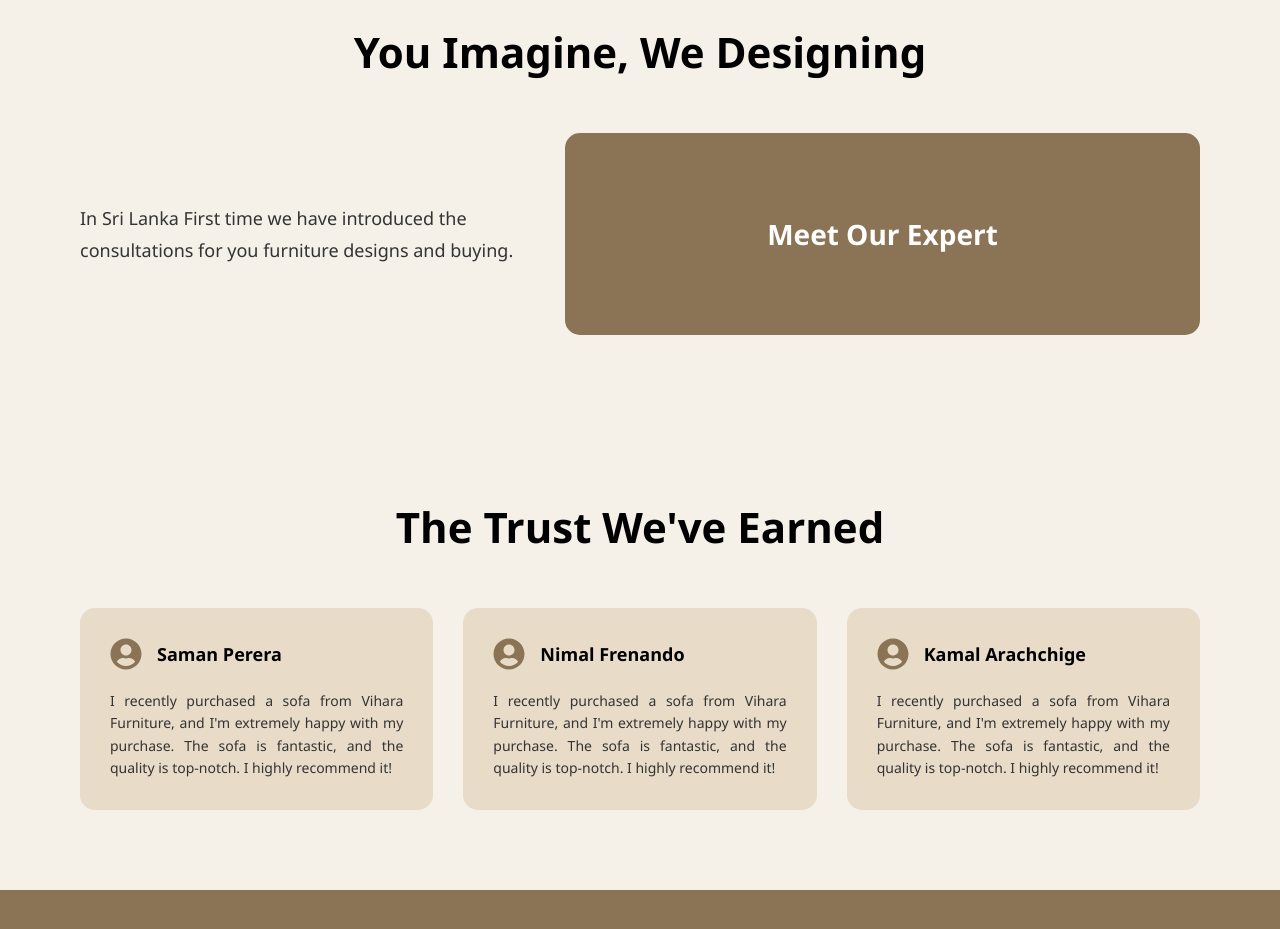
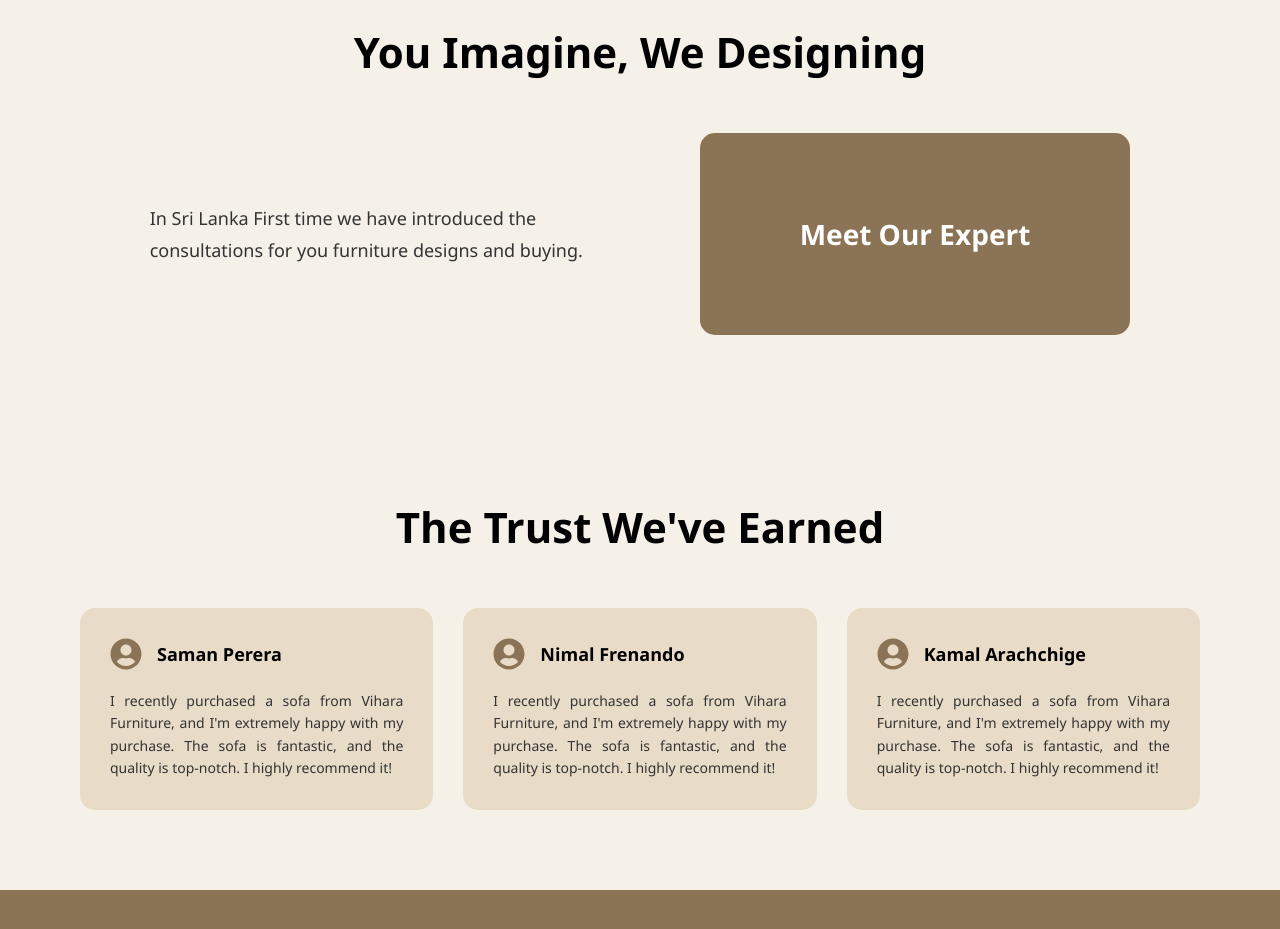
Before and after one commit to KaweeshKode/viharafurniture-web, a React (Vite) app: page / in a window 1280 px wide. Shown: the part 1440-2369 px from the top of the page. Built offline with nearby package versions, Linux system fonts and the light colour scheme.

Commit message:
Refactor layout styles in Designing.css; change content alignment to center and remove flex property from expert card.

```diff
--- a/src/components/Designing.css
+++ b/src/components/Designing.css
@@ -6,7 +6,7 @@
 
 .designing-content {
   display: flex;
-  justify-content: space-between;
+  justify-content: center;
   align-items: center;
   gap: 50px;
   margin-top: 50px;
@@ -26,7 +26,6 @@
 }
 
 .expert-card {
-  flex: 1;
   background-color: #8B7355;
   padding: 80px 100px;
   border-radius: 15px;
```
